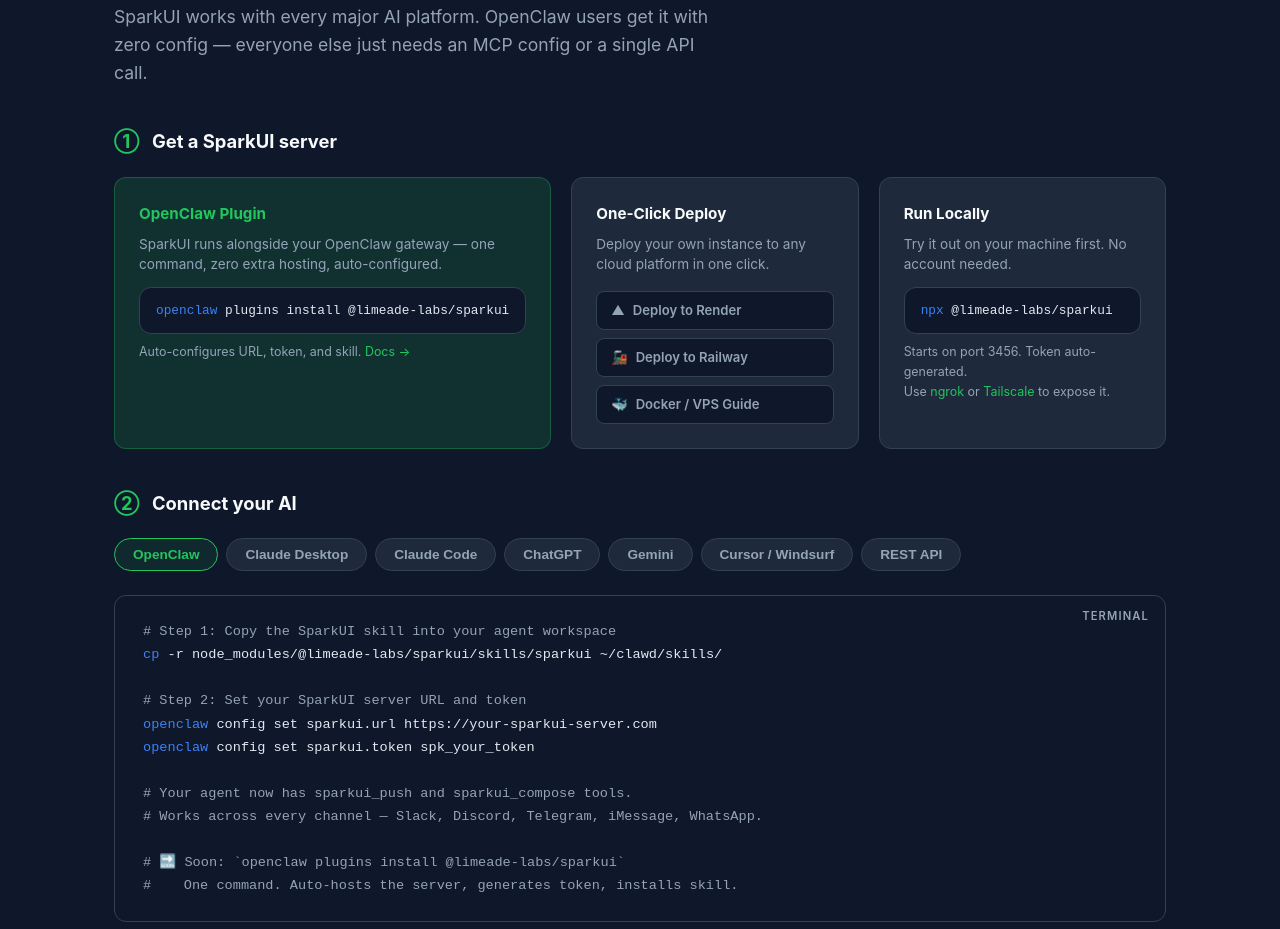
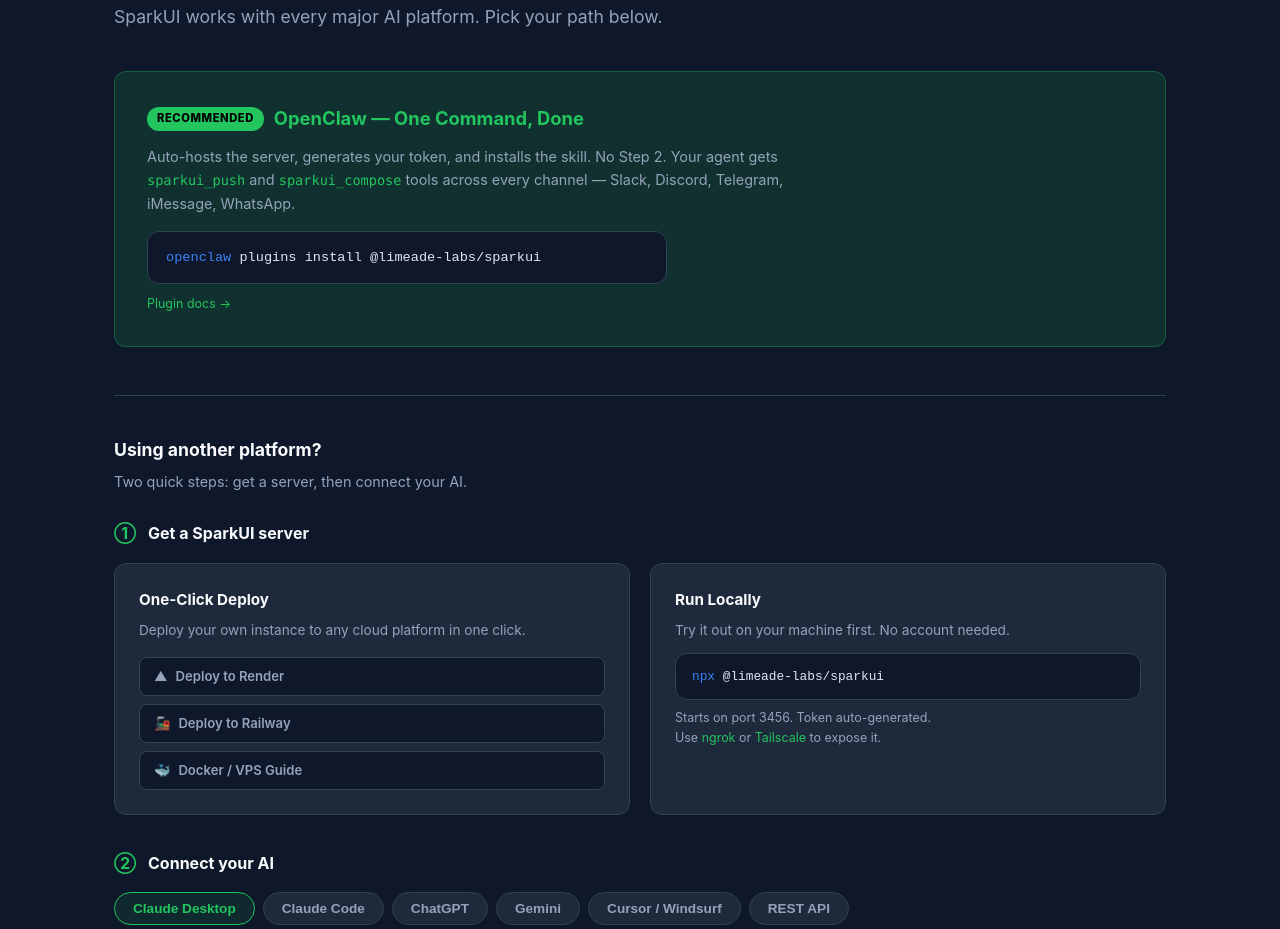
Before and after one commit to Limeade-Labs/sparkui, a website: page landing/index.html in a window 1280 px wide. Shown: the part 6486-7415 px from the top of the page. Drawn offline with Linux system fonts and the light colour scheme.

Commit message:
landing: restructure quick start into paths — OpenClaw one-step vs other platforms two-step
- OpenClaw plugin gets a prominent single-step card with RECOMMENDED badge
- Other platforms get the logical two-step flow (get server → connect AI)
- Removed stale 'Coming Soon' and manual OpenClaw setup instructions
- Default platform tab is now Claude Desktop (was OpenClaw)

```diff
--- a/landing/index.html
+++ b/landing/index.html
@@ -788,22 +788,34 @@ footer{
   <div class="container">
     <div class="section-label">Quick Start</div>
     <h2 class="section-title">Wire it up in 2 minutes</h2>
-    <p class="section-subtitle">SparkUI works with every major AI platform. OpenClaw users get it with zero config — everyone else just needs an MCP config or a single API call.</p>
+    <p class="section-subtitle">SparkUI works with every major AI platform. Pick your path below.</p>
+
+    <!-- Path A: OpenClaw (recommended, one-step) -->
+    <div style="margin-top:40px;margin-bottom:48px">
+      <div style="background:var(--green-glow);border:1px solid rgba(34,197,94,.3);border-radius:var(--radius);padding:32px;position:relative">
+        <div style="display:flex;align-items:center;gap:10px;margin-bottom:12px">
+          <span style="background:var(--green);color:#000;font-size:.7rem;font-weight:800;padding:3px 10px;border-radius:99px;letter-spacing:.05em">RECOMMENDED</span>
+          <h3 style="font-size:1.15rem;font-weight:700;color:var(--green);margin:0">OpenClaw — One Command, Done</h3>
+        </div>
+        <p style="color:var(--text-dim);font-size:.9rem;line-height:1.6;margin-bottom:16px;max-width:640px">Auto-hosts the server, generates your token, and installs the skill. No Step 2. Your agent gets <code style="color:var(--green);font-size:.85rem">sparkui_push</code> and <code style="color:var(--green);font-size:.85rem">sparkui_compose</code> tools across every channel — Slack, Discord, Telegram, iMessage, WhatsApp.</p>
+        <div class="code-block" style="margin:0;padding:14px 18px;max-width:520px">
+          <pre style="font-size:.85rem"><span class="fn">openclaw</span> plugins install @limeade-labs/sparkui</pre>
+        </div>
+        <p style="color:var(--text-dim);font-size:.78rem;margin-top:10px"><a href="https://github.com/Limeade-Labs/sparkui" target="_blank" style="color:var(--green)">Plugin docs →</a></p>
+      </div>
+    </div>
+
+    <!-- Path B: Other Platforms (two-step) -->
+    <div style="border-top:1px solid var(--bg3);padding-top:40px">
+      <h3 style="font-size:1.1rem;font-weight:700;color:var(--text-bright);margin-bottom:6px">Using another platform?</h3>
+      <p style="color:var(--text-dim);font-size:.9rem;margin-bottom:28px">Two quick steps: get a server, then connect your AI.</p>
 
       <!-- Step 1: Get a Server -->
-    <div style="margin-top:40px;margin-bottom:40px">
-      <h3 style="font-size:1.15rem;font-weight:700;color:var(--text-bright);margin-bottom:20px">
+      <div style="margin-bottom:36px">
+        <h4 style="font-size:1rem;font-weight:700;color:var(--text-bright);margin-bottom:16px">
           <span style="color:var(--green);margin-right:8px">①</span> Get a SparkUI server
-      </h3>
-      <div style="display:grid;grid-template-columns:1fr 1fr 1fr;gap:20px">
-        <div style="background:var(--green-glow);border:1px solid rgba(34,197,94,.3);border-radius:var(--radius);padding:24px;position:relative">
-          <h4 style="color:var(--green);font-size:.95rem;font-weight:700;margin-bottom:8px">OpenClaw Plugin</h4>
-          <p style="color:var(--text-dim);font-size:.85rem;line-height:1.5;margin-bottom:12px">SparkUI runs alongside your OpenClaw gateway — one command, zero extra hosting, auto-configured.</p>
-          <div class="code-block" style="margin:0;padding:12px 16px">
-            <pre style="font-size:.8rem"><span class="fn">openclaw</span> plugins install @limeade-labs/sparkui</pre>
-          </div>
-          <p style="color:var(--text-dim);font-size:.78rem;margin-top:8px">Auto-configures URL, token, and skill. <a href="https://github.com/Limeade-Labs/sparkui" target="_blank" style="color:var(--green)">Docs →</a></p>
-        </div>
+        </h4>
+        <div style="display:grid;grid-template-columns:1fr 1fr;gap:20px">
           <div style="background:var(--bg2);border:1px solid var(--bg3);border-radius:var(--radius);padding:24px">
             <h4 style="color:var(--text-bright);font-size:.95rem;font-weight:700;margin-bottom:8px">One-Click Deploy</h4>
             <p style="color:var(--text-dim);font-size:.85rem;line-height:1.5;margin-bottom:16px">Deploy your own instance to any cloud platform in one click.</p>
@@ -825,42 +837,23 @@ footer{
       </div>
 
       <!-- Step 2: Connect Your AI -->
-    <h3 style="font-size:1.15rem;font-weight:700;color:var(--text-bright);margin-bottom:20px">
+      <h4 style="font-size:1rem;font-weight:700;color:var(--text-bright);margin-bottom:16px">
         <span style="color:var(--green);margin-right:8px">②</span> Connect your AI
-    </h3>
+      </h4>
 
-    <!-- Platform tabs -->
+      <!-- Platform tabs (no OpenClaw — that's handled above) -->
       <div class="qs-tabs" style="display:flex;gap:8px;flex-wrap:wrap;margin-bottom:24px">
-      <button class="qs-tab active" onclick="showQS('openclaw')" data-tab="openclaw">OpenClaw</button>
-      <button class="qs-tab" onclick="showQS('claude')" data-tab="claude">Claude Desktop</button>
+        <button class="qs-tab active" onclick="showQS('claude')" data-tab="claude">Claude Desktop</button>
         <button class="qs-tab" onclick="showQS('claude-code')" data-tab="claude-code">Claude Code</button>
         <button class="qs-tab" onclick="showQS('chatgpt')" data-tab="chatgpt">ChatGPT</button>
         <button class="qs-tab" onclick="showQS('gemini')" data-tab="gemini">Gemini</button>
         <button class="qs-tab" onclick="showQS('cursor')" data-tab="cursor">Cursor / Windsurf</button>
         <button class="qs-tab" onclick="showQS('rest')" data-tab="rest">REST API</button>
       </div>
-
-    <!-- OpenClaw -->
-    <div class="qs-panel active" id="qs-openclaw">
-      <div class="code-block" style="margin-top:0">
-        <span class="code-lang">terminal</span>
-        <pre><span class="cm"># Step 1: Copy the SparkUI skill into your agent workspace</span>
-<span class="fn">cp</span> -r node_modules/@limeade-labs/sparkui/skills/sparkui ~/clawd/skills/
-
-<span class="cm"># Step 2: Set your SparkUI server URL and token</span>
-<span class="fn">openclaw</span> config set sparkui.url https://your-sparkui-server.com
-<span class="fn">openclaw</span> config set sparkui.token spk_your_token
-
-<span class="cm"># Your agent now has sparkui_push and sparkui_compose tools.</span>
-<span class="cm"># Works across every channel — Slack, Discord, Telegram, iMessage, WhatsApp.</span>
-
-<span class="cm"># 🔜 Soon: `openclaw plugins install @limeade-labs/sparkui`</span>
-<span class="cm">#    One command. Auto-hosts the server, generates token, installs skill.</span></pre>
-      </div>
     </div>
 
     <!-- Claude Desktop -->
-    <div class="qs-panel" id="qs-claude">
+    <div class="qs-panel active" id="qs-claude">
       <div class="code-block" style="margin-top:0">
         <span class="code-lang">claude_desktop_config.json</span>
         <pre><span class="cm">// Settings → Developer → Edit Config</span>
```
Lines whose indentation alone changed are shown as unchanged.
